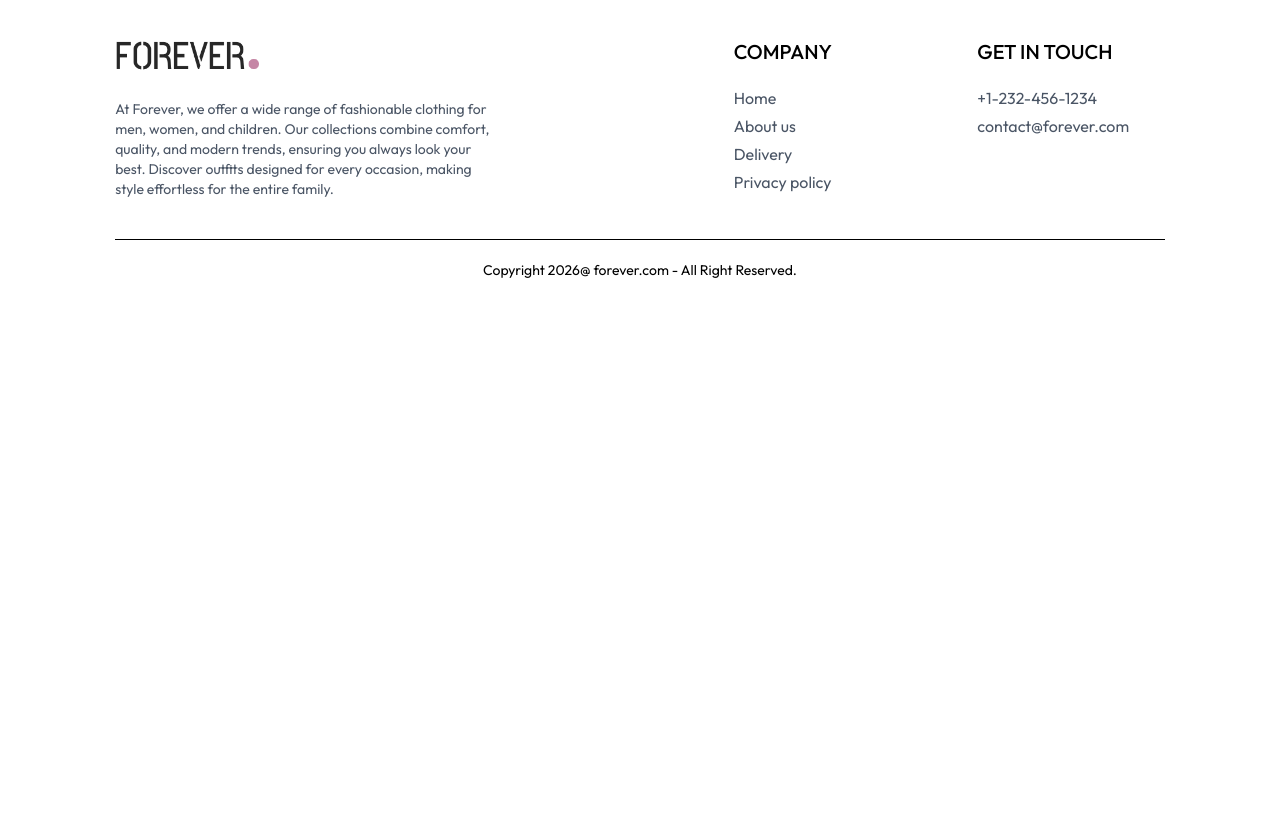
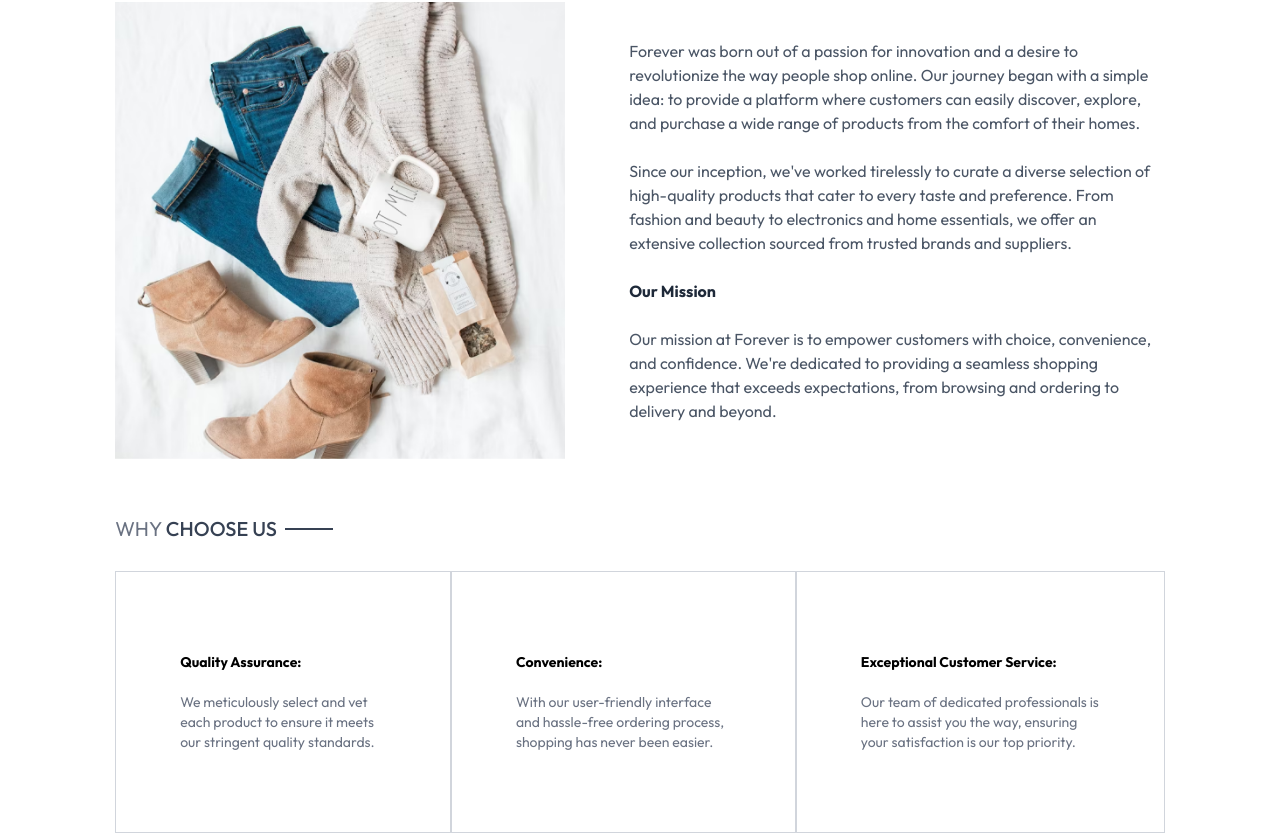
Before and after one commit to KishanPatel19/forever-clothing-website, a React (Vite) app in the folder frontend/: page /about in a window 1280 px wide. Shown: the part 227-1062 px from the top of the page. Before the commit the page ends 800 px from the top, so only its background shows below. Built offline with nearby package versions, Linux system fonts and the light colour scheme.

Commit message:
`Added About page content and layout`

```diff
--- a/frontend/src/pages/About.jsx
+++ b/frontend/src/pages/About.jsx
@@ -1,8 +1,42 @@
 import React from 'react'
+import Title from '../components/Title'
+import about from '../assets/about.png'
+import NewsletterBox from '../components/NewsletterBox'
 
 function About() {
   return (
-    <div>About</div>
+    <div>
+      <div className='text-2xl text-center pt-8 '>
+        <Title text1={'ABOUT'} text2={'US'}/>
+      </div>
+      <div className='flex pt-8 my-10 flex-col md:flex-row gap-16'>
+        <img className='w-full md:max-w-[450px]' src={about} alt="" />
+        <div className='text-gray-600 flex  flex-col gap-6 md:w-2/4 justify-center'>
+          <p>Forever was born out of a passion for innovation and a desire to revolutionize the way people shop online. Our journey began with a simple idea: to provide a platform where customers can easily discover, explore, and purchase a wide range of products from the comfort of their homes.</p>
+          <p>Since our inception, we've worked tirelessly to curate a diverse selection of high-quality products that cater to every taste and preference. From fashion and beauty to electronics and home essentials, we offer an extensive collection sourced from trusted brands and suppliers.</p>
+          <b className='text-gray-800'>Our Mission</b>
+          <p>Our mission at Forever is to empower customers with choice, convenience, and confidence. We're dedicated to providing a seamless shopping experience that exceeds expectations, from browsing and ordering to delivery and beyond.</p>
+        </div>
+      </div>
+      <div className='text-xl py-4'>
+        <Title text1={'WHY'} text2={'CHOOSE US'}/>
+      </div>
+      <div className='flex flex-col md:flex-row text-sm mb-10'>
+          <div  className='flex flex-col gap-5 border border-gray-300 px-10 md:px-16 py-8 md:py-20'>
+            <b>Quality Assurance:</b>
+            <p className='text-gray-500'>We meticulously select and vet each product to ensure it meets our stringent quality standards.</p>
+          </div>
+           <div  className='flex flex-col gap-5 border border-gray-300 px-10 md:px-16 py-8 md:py-20'>
+            <b>Convenience:</b>
+            <p className='text-gray-500'>With our user-friendly interface and hassle-free ordering process, shopping has never been easier.</p>
+          </div>
+           <div  className='flex flex-col gap-5 border border-gray-300 px-10 md:px-16 py-8 md:py-20'>
+            <b>Exceptional Customer Service:</b>
+            <p className='text-gray-500'>Our team of dedicated professionals is here to assist you the way, ensuring your satisfaction is our top priority.</p>
+          </div>
+      </div>
+      <NewsletterBox />
+    </div>
   )
 }
 
```
Also changed, not shown: frontend/src/assets/about.png (added).
